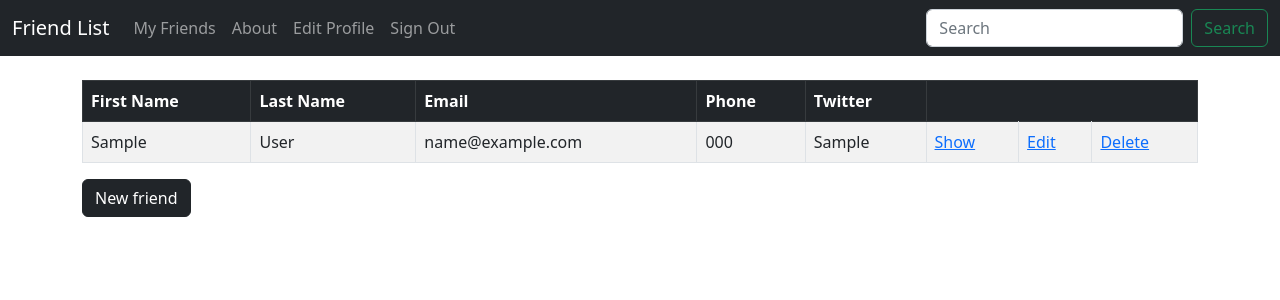
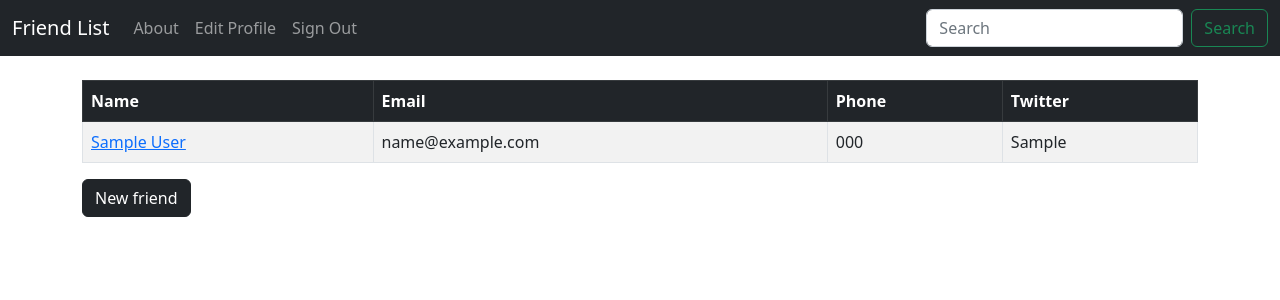
Before and after one commit to EricYoung37/Friend-List-App, a Rails app: page /friends in a window 1280 px wide. Shown: the top 300 px of the page. Run offline with Rails 7, Linux system fonts and the light colour scheme; a user stored in the database is signed in; tables that the repository leaves empty hold one stand-in row (values such as "Sample post"); some libraries are stand-ins or nearby versions.

Commit message:
root changed from home to friends home page displayed when not signed in

```diff
--- a/app/controllers/friends_controller.rb
+++ b/app/controllers/friends_controller.rb
@@ -6,7 +6,11 @@ class FriendsController < ApplicationController
 
   # GET /friends or /friends.json
   def index
-    @friends = Friend.all
+    if user_signed_in?
+      @friends = Friend.all
+    else
+      render "home/index"
+    end
   end
 
   # GET /friends/1 or /friends/1.json
--- a/app/views/friends/index.html.erb
+++ b/app/views/friends/index.html.erb
@@ -1,13 +1,11 @@
-
 <table class="table table-striped table-bordered table-hover">
   <thead class="table-dark">
     <tr>
-      <th>First Name</th>
-      <th>Last Name</th>
+      <th>Name</th>
       <th>Email</th>
       <th>Phone</th>
       <th>Twitter</th>
-      <th colspan="3"></th>
+      <!--<th colspan="1"></th>-->
     </tr>
   </thead>
 
@@ -15,17 +13,15 @@
     <% @friends.each do |friend| %>
       <% if friend.user == current_user %>
       <tr>
-        <td><%= friend.first_name %></td>
-        <td><%= friend.last_name %></td>
+        <td><%= link_to friend.first_name+" "+ friend.last_name, friend %></td>
         <td><%= friend.email %></td>
         <td><%= friend.phone %></td>
         <td><%= friend.twitter %></td>
-        <td><%= link_to "Show", friend %></td>
-        <td><%= link_to "Edit", edit_friend_path(friend) %></td>
-        <td><%= link_to "Delete", friend, data: {
+        <!--<td><%= link_to "Edit", edit_friend_path(friend) %></td>-->
+        <!--<td><%= link_to "Delete", friend, data: {
           turbo_method: :delete,
           turbo_confirm: "Are you sure?"
-        }%></td>
+        }, class:"btn btn-outline-danger btn-sm"%></td>-->
 
         <!--alternative delete-->
         <!--<td><%= button_to "Destroy this friend", friend, method: :delete, form: {data: {turbo_confirm: 'Are you sure?'}} %></td>-->
--- a/app/views/friends/show.html.erb
+++ b/app/views/friends/show.html.erb
@@ -16,7 +16,7 @@
     <%= link_to "Delete", @friend, data: {
       turbo_method: :delete,
       turbo_confirm: "Are you sure?"
-    }, class:"btn btn-secondary" %>
+    }, class:"btn btn-danger" %>
 
     <%= link_to "Friends", friends_path, class:"btn btn-dark" %>
 
--- a/app/views/home/index.html.erb
+++ b/app/views/home/index.html.erb
@@ -1,2 +1,2 @@
-<h1>Home#index</h1>
-<p>Find me in app/views/home/index.html.erb</p>
+<h1>Home</h1>
+<p>Home page here</p>
--- a/app/views/layouts/_navbar.html.erb
+++ b/app/views/layouts/_navbar.html.erb
@@ -7,9 +7,6 @@
     <div class="collapse navbar-collapse" id="navbarSupportedContent">
       <ul class="navbar-nav me-auto mb-2 mb-lg-0">
 
-        <li class="nav-item">
-          <%= link_to "My Friends", friends_path, class:"nav-link" %>
-        </li>
         <li class="nav-item">
           <%= link_to "About", home_about_path, class:"nav-link" %>
         </li>
--- a/config/routes.rb
+++ b/config/routes.rb
@@ -1,8 +1,9 @@
 Rails.application.routes.draw do
   devise_for :users
   resources :friends
-  # get 'home/index' # 127.0.0.1:3000/home/index
-  root 'home#index' # 127.0.0.1:3000 invokes views/home/index.html.erb
+  get 'home/index' # 127.0.0.1:3000/home/index
+  # root 'home#index' # 127.0.0.1:3000 invokes views/home/index.html.erb
+  root 'friends#index'
   get 'home/about'
 
   # Define your application routes per the DSL in https://guides.rubyonrails.org/routing.html
```
